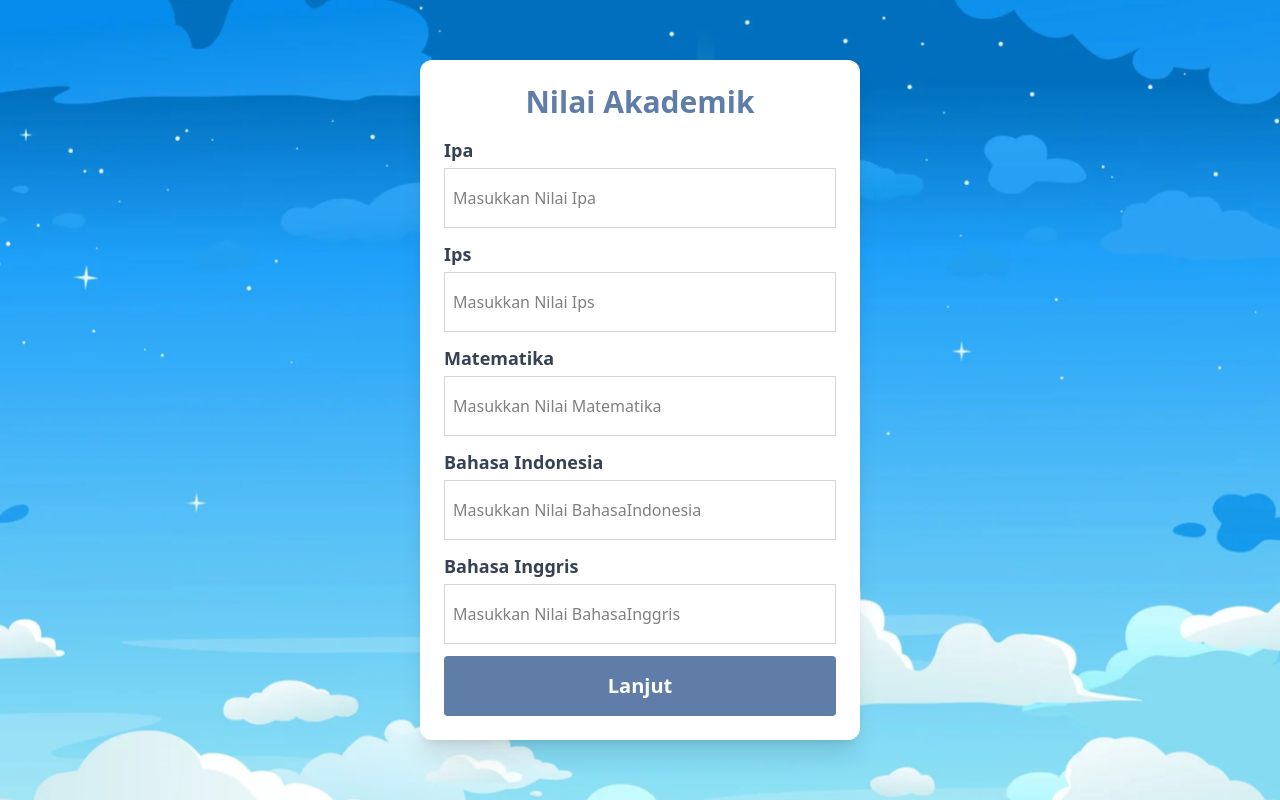
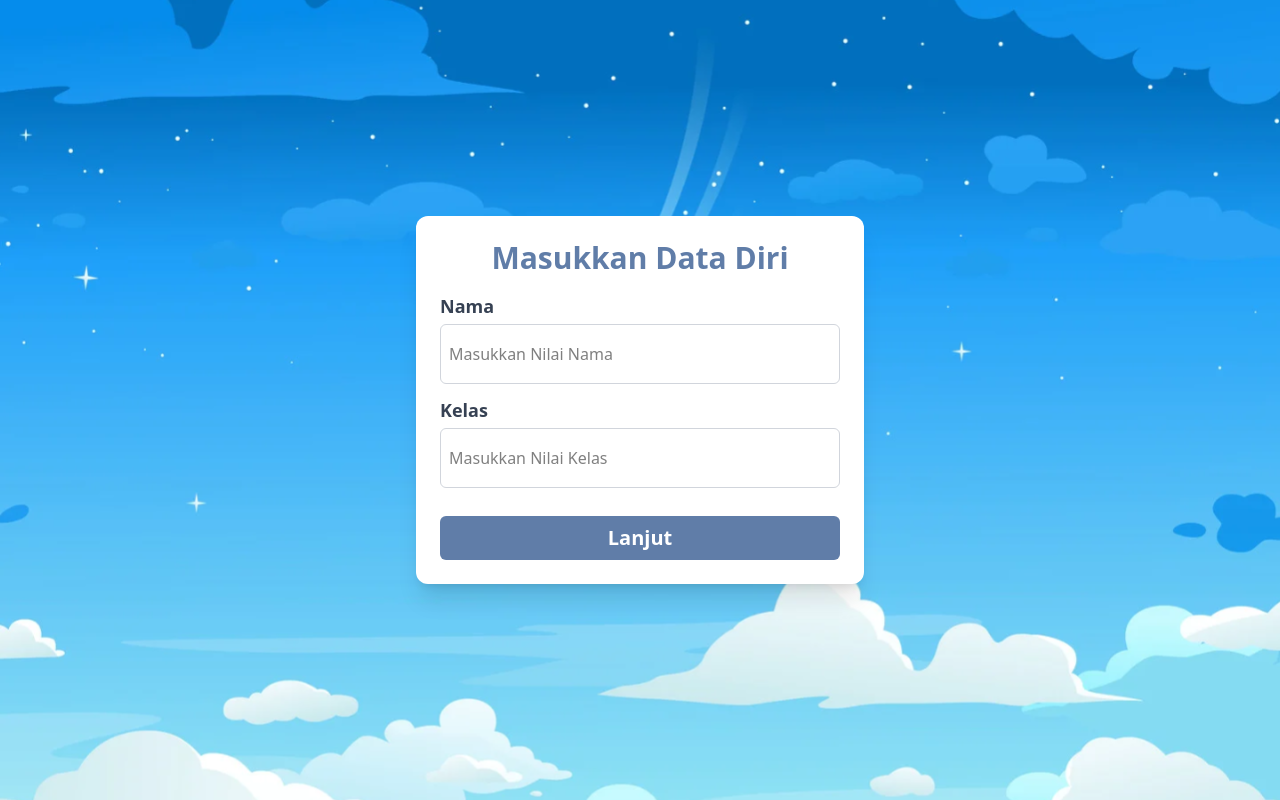
Before and after one commit to RoufAufalin/fe-skripsi, a React (Vite) app: page / in a window 1280 px wide. Both pictures are taken after a click on the button "AYO!". Built offline with nearby package versions, Linux system fonts and the light colour scheme.

Commit message:
update tampilan

```diff
--- a/src/App.jsx
+++ b/src/App.jsx
@@ -4,9 +4,11 @@ import InterestForm from "./components/InterestForm";
 import LandingPage from "./components/LandingPage";
 import RIASECForm from "./components/RIASECForm";
 import ResultPage from "./components/ResultPage";
+import ProfileForm from "./components/ProfilePage";
 
 export default function App() {
   const [step, setStep] = useState(1);
+  const [profileData, setProfileData] = useState({});
   const [studentData, setStudentData] = useState({});
   const [academicData, setAcademicData] = useState({});
   const [interestData, setInterestData] = useState({});
@@ -14,39 +16,50 @@ export default function App() {
 
   return (
     <div
-      className="min-h-screen flex items-center justify-center bg-cover"
+      className="min-h-screen flex items-center justify-center bg-cover px-4 sm:px-6"
       style={{ backgroundImage: "url(/assets/bg.svg)" }}
     >
+      <div className="w-full max-w-md">
         {step === 1 && <LandingPage onStart={() => setStep(2)} />}
         {step === 2 && (
+          <ProfileForm
+            onNext={(data) => {
+              setProfileData(data);
+              setStep(3);
+              console.log("Profile Data:", data);
+            }}
+          />
+        )}
+        {step === 3 && (
           <AcademicForm
             onNext={(data) => {
               setAcademicData(data);
-            setStep(3);
+              setStep(4);
               console.log("Academic Data:", data);
             }}
           />
         )}
-      {step === 3 && (
+        {step === 4 && (
           <InterestForm
-          onBack={() => setStep(2)}
+            onBack={() => setStep(3)}
             onNext={(data) => {
               setInterestData(data);
-            setStep(4);
+              setStep(5);
               console.log("Interest Data:", data);
               console.log("Academic Data:", academicData);
             }}
           />
         )}
-      {step === 4 && (
+        {step === 5 && (
           <RIASECForm
-          onBack={() => setStep(3)}
+            onBack={() => setStep(4)}
             onNext={async (data) => {
               setRiasecData(data);
               console.log("RIASEC:", data);
 
               // Gabungkan semua data jadi satu objek
               const finalData = {
+                profile: Object.values(profileData),
                 akademik: Object.values(academicData).map(Number),
                 keminatan: Object.values(interestData).map(Number),
                 riasec: Object.values(data).map(Number),
@@ -70,7 +83,7 @@ export default function App() {
                 console.log("API response:", result);
 
                 setStudentData(result); // Jika ingin simpan hasil response
-              setStep(5); // Tampilkan result page
+                setStep(6); // Tampilkan result page
               } catch (error) {
                 console.error("API error:", error);
                 alert("Terjadi kesalahan saat mengirim data.");
@@ -78,9 +91,10 @@ export default function App() {
             }}
           />
         )}
-      {step === 5 && (
+        {step === 6 && (
           <ResultPage onBack={() => setStep(1)} result={studentData} />
         )}
       </div>
+    </div>
   );
 }
--- a/src/components/AcademicForm.jsx
+++ b/src/components/AcademicForm.jsx
@@ -18,16 +18,17 @@ export default function AcademicForm({ onNext }) {
   };
 
   return (
-    <div className="bg-white p-6 rounded-xl shadow-xl w-110">
-      <h2 className="text-center text-3xl font-bold mb-4 text-[#607DA8]">
+    <div className="bg-white p-6 pt-10 rounded-xl shadow-xl w-full max-w-md mx-auto">
+      <h2 className="text-center text-2xl lg:text-3xl font-bold mb-6 text-[#607DA8]">
         Nilai Akademik
       </h2>
+
       {["ipa", "ips", "matematika", "bahasaIndonesia", "bahasaInggris"].map(
         (field) => (
-          <div key={field} className="mb-3">
+          <div key={field} className="mb-4">
             <label
               htmlFor={field}
-              className="block text-lg font-bold text-gray-700 mb-1"
+              className="block text-base font-bold text-gray-700 mb-1"
             >
               {field.charAt(0).toUpperCase() +
                 field.slice(1).replace(/([A-Z])/g, " $1")}
@@ -40,14 +41,19 @@ export default function AcademicForm({ onNext }) {
               placeholder={`Masukkan Nilai ${
                 field.charAt(0).toUpperCase() + field.slice(1)
               }`}
-              className="w-full border border-gray-300 p-2 h-[60px]"
+              className="w-full border border-gray-300 p-3 h-14 rounded"
+              type="number"
+              min="10"
+              max="100"
+              step="10"
             />
           </div>
         )
       )}
+
       <button
         onClick={handleSubmit}
-        className="bg-[#607DA8] text-white w-full py-2 hover:bg-[#4f6c96] w-[350px] h-[60px] text-xl font-jersey font-bold rounded"
+        className="bg-[#607DA8] text-white w-full py-3 mt-4 hover:bg-[#4f6c96] text-xl font-jersey font-bold rounded"
       >
         Lanjut
       </button>
--- a/src/components/InterestForm.jsx
+++ b/src/components/InterestForm.jsx
@@ -23,17 +23,18 @@ export default function InterestForm({ onNext, onBack }) {
   };
 
   return (
-    <div className="bg-white p-6 rounded-xl shadow-xl w-110 ">
-      <h2 className="text-center text-3xl font-bold mb-4 text-[#607DA8]">
+    <div className="bg-white p-6 rounded-xl shadow-xl w-full max-w-3xl mx-auto">
+      <h2 className="text-center text-2xl lg:text-3xl font-bold mb-6 text-[#607DA8]">
         Masukkan Minat Anda
       </h2>
-      <div className="space-y-6">
+
+      <div className="space-y-8">
         {interests.map((interest) => (
           <div key={interest}>
-            <label className="block font-bold mb-4 text-center text-lg">
+            <label className="block font-bold mb-4 text-center text-base lg:text-lg">
               {interest}
             </label>
-            <div className="flex justify-center items-center gap-4">
+            <div className="flex justify-center items-center flex-wrap gap-4">
               {[1, 2, 3, 4, 5].map((value) => (
                 <label key={value} className="relative">
                   <input
@@ -60,17 +61,17 @@ export default function InterestForm({ onNext, onBack }) {
         ))}
       </div>
 
-      <div className="mt-6 flex justify-between gap-x-4">
+      <div className="mt-8 flex flex-col sm:flex-row justify-between gap-4">
         <button
           onClick={onBack}
-          className="flex-1 bg-gray-300 text-white py-3 hover:bg-[#4f6c96] text-xl font-jersey font-bold rounded"
+          className="flex-1 bg-gray-300 text-white py-3 hover:bg-[#4f6c96] text-lg font-jersey font-bold rounded"
         >
           Kembali
         </button>
 
         <button
           onClick={handleSubmit}
-          className="flex-1 bg-[#607DA8] text-white py-3 hover:bg-[#4f6c96] text-xl font-jersey font-bold rounded"
+          className="flex-1 bg-[#607DA8] text-white py-3 hover:bg-[#4f6c96] text-lg font-jersey font-bold rounded"
         >
           Lanjut
         </button>
--- a/src/components/LandingPage.jsx
+++ b/src/components/LandingPage.jsx
@@ -1,25 +1,29 @@
 export default function LandingPage({ onStart }) {
   return (
-    <div className="min-h-screen flex items-center justify-center">
-      <div className=" p-6  w-[600px]">
-        <h1 className="text-4xl font-bold mb-4 font-body text-white">
+    <div className="min-h-screen flex flex-col lg:flex-row items-center justify-center px-4 py-8 gap-6">
+      <div className="w-full max-w-xl">
+        <h1 className="text-3xl lg:text-4xl font-bold mb-4 font-body text-white text-center lg:text-left">
           Selamat Datang di Aplikasi Rekomendasi Mata Pelajaran
         </h1>
-        <p className=" mb-8 font-body text-white">
+        <p className="mb-8 font-body text-white text-center lg:text-left">
           Temukan Mata Pelajaran Sesuai dengan Minat dan BakatMU!
         </p>
 
-        <div className="flex mb-4">
+        <div className="flex justify-center lg:justify-start">
           <button
             onClick={onStart}
-            className="bg-[#607DA8] text-white w-[350px] h-[60px] text-xl hover:bg-[#4f6c96] font-jersey font-bold"
+            className="bg-[#607DA8] text-white w-full max-w-xs h-[50px] text-xl hover:bg-[#4f6c96] font-jersey font-bold rounded"
           >
             AYO!
           </button>
         </div>
       </div>
 
-      <img src="/assets/illustrasi.svg" alt="Logo" className="mx-auto" />
+      <img
+        src="/assets/illustrasi.svg"
+        alt="Ilustrasi"
+        className="w-full max-w-sm"
+      />
     </div>
   );
 }
--- /dev/null
+++ b/src/components/ProfilePage.jsx
@@ -0,0 +1,51 @@
+import { useState } from "react";
+
+export default function ProfileForm({ onNext }) {
+  const [profileData, setProfileData] = useState({
+    nama: "",
+    kelas: "",
+  });
+
+  const handleChange = (e) => {
+    setProfileData({ ...profileData, [e.target.name]: e.target.value });
+  };
+
+  const handleSubmit = () => {
+    onNext(profileData);
+  };
+
+  return (
+    <div className="bg-white p-6 rounded-xl shadow-xl w-full max-w-lg mx-auto">
+      <h2 className="text-center text-3xl font-bold mb-4 text-[#607DA8]">
+        Masukkan Data Diri
+      </h2>
+      {["nama", "kelas"].map((field) => (
+        <div key={field} className="mb-3">
+          <label
+            htmlFor={field}
+            className="block text-lg font-bold text-gray-700 mb-1"
+          >
+            {field.charAt(0).toUpperCase() +
+              field.slice(1).replace(/([A-Z])/g, " $1")}
+          </label>
+          <input
+            id={field}
+            name={field}
+            value={profileData[field]}
+            onChange={handleChange}
+            placeholder={`Masukkan Nilai ${
+              field.charAt(0).toUpperCase() + field.slice(1)
+            }`}
+            className="w-full border border-gray-300 p-2 h-[60px] rounded-md"
+          />
+        </div>
+      ))}
+      <button
+        onClick={handleSubmit}
+        className="bg-[#607DA8] text-white w-full py-2 hover:bg-[#4f6c96] text-xl font-jersey font-bold rounded-md mt-4"
+      >
+        Lanjut
+      </button>
+    </div>
+  );
+}
--- a/src/components/RIASECForm.jsx
+++ b/src/components/RIASECForm.jsx
@@ -1,6 +1,7 @@
 import { useState } from "react";
 
 export default function RIASECForm({ onBack, onNext }) {
+  const [loading, setLoading] = useState(false);
   const [formData, setFormData] = useState({
     realistic: "",
     investigate: "",
@@ -14,12 +15,23 @@ export default function RIASECForm({ onBack, onNext }) {
     setFormData({ ...formData, [e.target.name]: e.target.value });
   };
 
-  const handleSubmit = () => {
-    onNext(formData);
+  const handleSubmit = async () => {
+    setLoading(true);
+    try {
+      await onNext(formData);
+    } finally {
+      setLoading(false);
+    }
   };
 
   return (
-    <div className="bg-white p-6 rounded-xl shadow-xl w-110">
+    <div className="bg-white p-6 rounded-xl shadow-xl w-full max-w-md mx-auto">
+      {loading && (
+        <div className="absolute inset-0 bg-white/30 z-10 flex items-center justify-center rounded-xl">
+          <div className="animate-spin rounded-full h-16 w-16 border-4 border-[#607DA8] border-t-transparent"></div>
+        </div>
+      )}
+
       <h2 className="text-center text-3xl font-bold mb-4 text-[#607DA8]">
         Hasil Test RIASEC
       </h2>
@@ -48,6 +60,7 @@ export default function RIASECForm({ onBack, onNext }) {
               field.charAt(0).toUpperCase() + field.slice(1)
             }`}
             className="w-full border border-gray-300 p-2 h-[60px]"
+            disabled={loading}
           />
         </div>
       ))}
@@ -55,13 +68,19 @@ export default function RIASECForm({ onBack, onNext }) {
         <button
           onClick={onBack}
           className="flex-1 bg-gray-300 text-white py-3 hover:bg-[#4f6c96] text-xl font-jersey font-bold rounded"
+          disabled={loading}
         >
           Kembali
         </button>
 
         <button
           onClick={handleSubmit}
-          className="flex-1 bg-[#607DA8] text-white py-3 hover:bg-[#4f6c96] text-xl font-jersey font-bold rounded"
+          className={`flex-1 py-3 text-xl font-jersey font-bold rounded ${
+            loading
+              ? "bg-gray-400 cursor-not-allowed"
+              : "bg-[#607DA8] hover:bg-[#4f6c96]"
+          } text-white`}
+          disabled={loading}
         >
           Lanjut
         </button>
```
Lines whose indentation alone changed are shown as unchanged.
